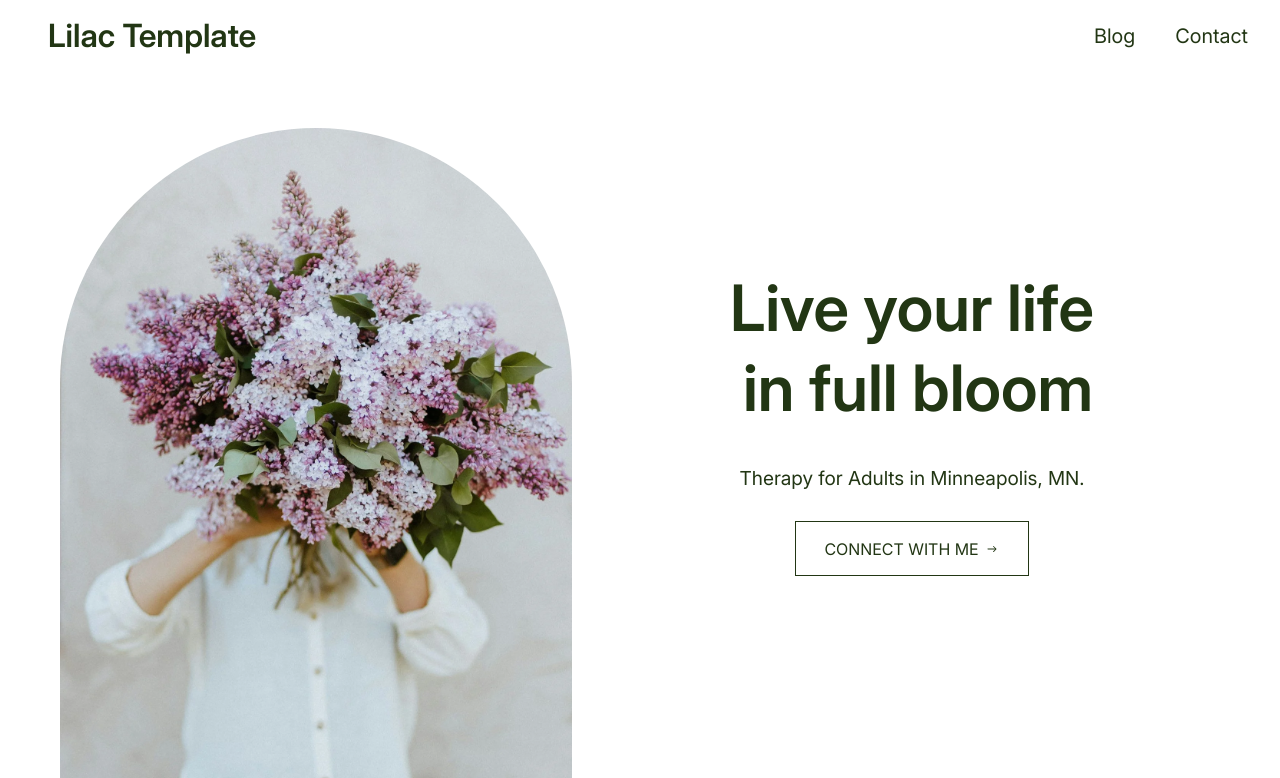
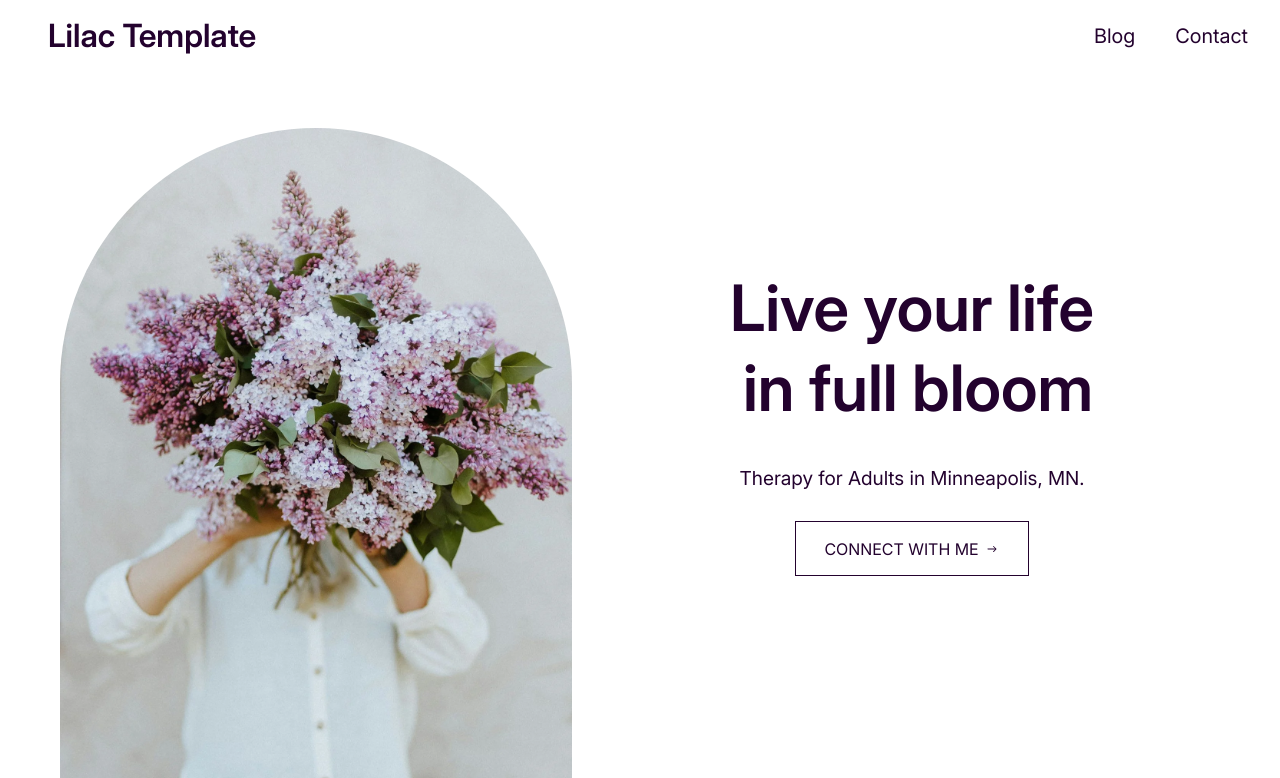
Before and after one commit to MinhajurRahman27/Grow-My-Therapy--practical-Assignment, a Next.js app: page / in a window 1280 px wide. Shown: the top 778 px of the page. Built offline with nearby package versions, Linux system fonts and the light colour scheme.

Commit message:
Replace color theme

```diff
--- a/src/app/globals.css
+++ b/src/app/globals.css
@@ -4,8 +4,8 @@
 @plugin "daisyui/theme" {
   name: "light";
   default: true;
-  --color-primary: #223614;
-  --color-secondary:#E5E0DA;
-  --color-accent:#C2BFCB;
-  --color-neutral:#7E7B46;
+--color-primary: #23022E;   /* change based on palette */
+  --color-secondary: #C3E8BD;
+  --color-accent: #B796AC;
+  --color-neutral: #B796AC;
 }
```
